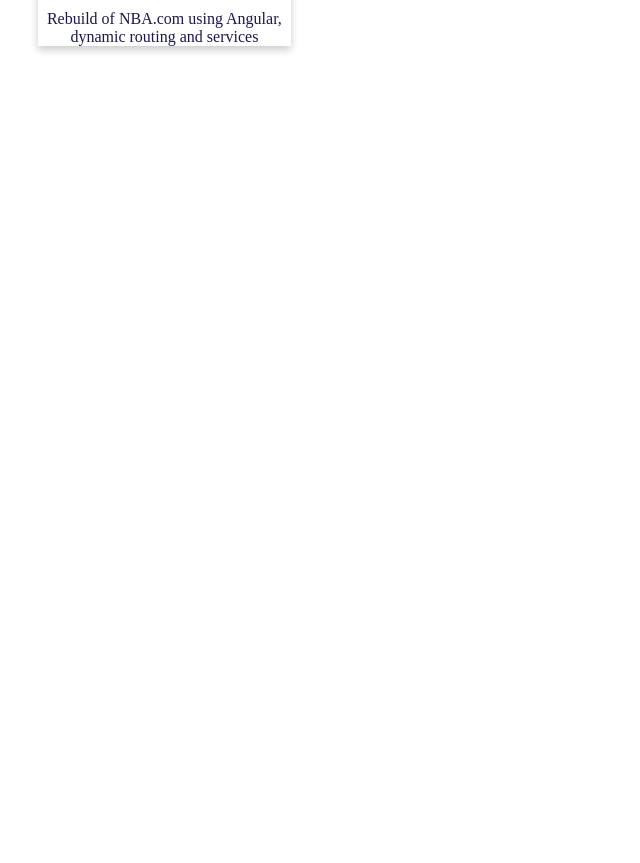
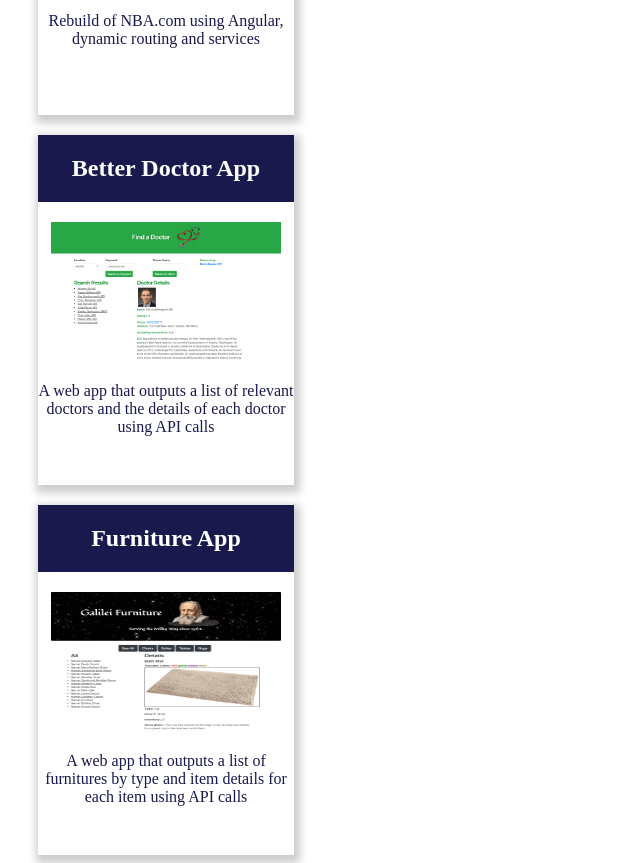
Before and after one commit to hwisoo/react-portfolio, a React app: page /#/projects in a window 1280 px wide. Shown: the part 520-1383 px from the top of the page, without its empty margins (0-640 px from the left). Before the commit the page ends 800 px from the top, so only its background shows below. Built offline with nearby package versions, Linux system fonts and the light colour scheme.

Commit message:
add projects to projectlist

```diff
--- a/src/components/Header.jsx
+++ b/src/components/Header.jsx
@@ -34,6 +34,11 @@
             border-radius: 10%;
             margin: 10px;
           }
+          .grid {
+            display: grid;
+            grid-template-columns: 20vw 20vw 20vw 20vw;
+            grid-gap: 20px;
+          }
         `}
       </style>
       <h1 id="headerMain">James Cho : Portfolio Page</h1>
--- a/src/components/Project.jsx
+++ b/src/components/Project.jsx
@@ -12,29 +12,44 @@
         <style jsx>
           {`
             .card {
+              margin-top: 20px;
               color: #19194d;
               text-align: center;
               margin-left: 30px;
-              box-shadow: 0 4px 8px 0 rgba(0, 0, 0, 0.2);
+              box-shadow: 2px 4px 8px 4px rgba(0, 0, 0, 0.2);
               transition: 0.3s;
-              width: 20%;
+              width: 20vw;
+              height: 350px;
             }
 
             .card:hover {
+              margin-top: 0;
               box-shadow: 0 8px 16px 0 rgba(0, 0, 0, 0.2);
-              width: 22%;
+              width: 21vw;
               border: 2px solid #19194d;
             }
 
             .card img {
+              height: 40%;
               width: 90%;
+            }
+
+            .card img:hover {
+              height: 45%;
+              width: 95%;
+            }
+
+            .card-title {
+              padding-top: 20px;
+              padding-bottom: 20px;
+              background-color: #19194d;
+              color: #fff;
             }
           `}
         </style>
-        <h1>Projects</h1>
 
         <div className="card">
-          <h2>
+          <h2 className="card-title">
             <b>{this.props.title}</b>
           </h2>
           <a target="_blank" href={this.props.link}>
--- a/src/components/ProjectList.jsx
+++ b/src/components/ProjectList.jsx
@@ -1,6 +1,8 @@
 import React from 'react';
 import Project from './Project';
 import nba from '../assets/images/nba_project.png';
+import doctor from '../assets/images/doctor_project.png';
+import furniture from '../assets/images/furniture_project.png';
 
 const projectsList = [
   {
@@ -9,12 +11,29 @@
     description:
       'Rebuild of NBA.com using Angular, dynamic routing and services',
     img: nba
+  },
+  {
+    title: 'Better Doctor App',
+    link:
+      'https://github.com/hhttps://github.com/hwisoo/js-better-doctor-apiwisoo/tv-runtime-api/',
+    description:
+      'A web app that outputs a list of relevant doctors and the details of each doctor using API calls',
+    img: doctor
+  },
+  {
+    title: 'Furniture App',
+    link: 'https://github.com/hwisoo/furniture-store',
+    description:
+      'A web app that outputs a list of furnitures by type and item details for each item using API calls',
+    img: furniture
   }
 ];
 
 function ProjectsList() {
   return (
     <div>
+      <h1>Projects</h1>
+      <div className="grid">
         {projectsList.map((project, index) => (
           <Project
             title={project.title}
@@ -25,6 +44,7 @@
           />
         ))}
       </div>
+    </div>
   );
 }
 
```
Also changed, not shown: src/assets/images/doctor_project.png (added), src/assets/images/furniture_project.png (added). Lines whose indentation alone changed are shown as unchanged.
